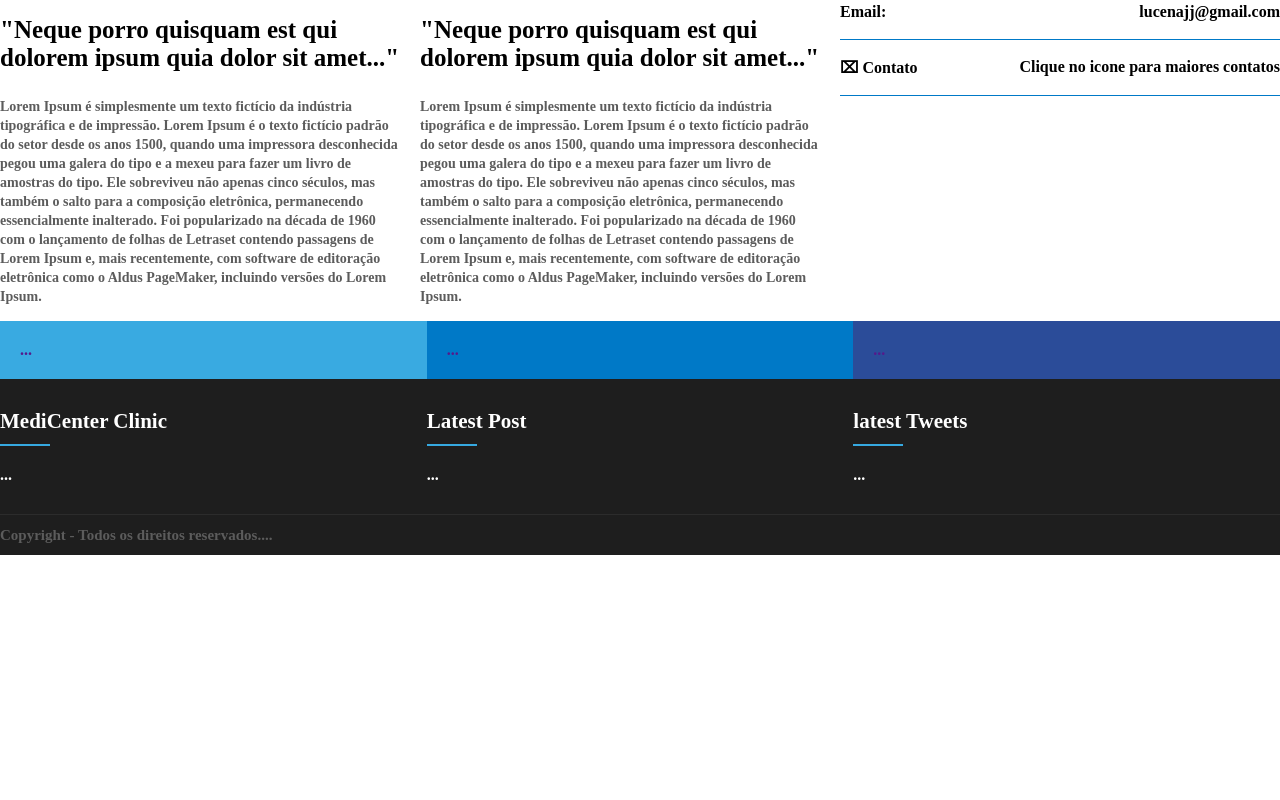
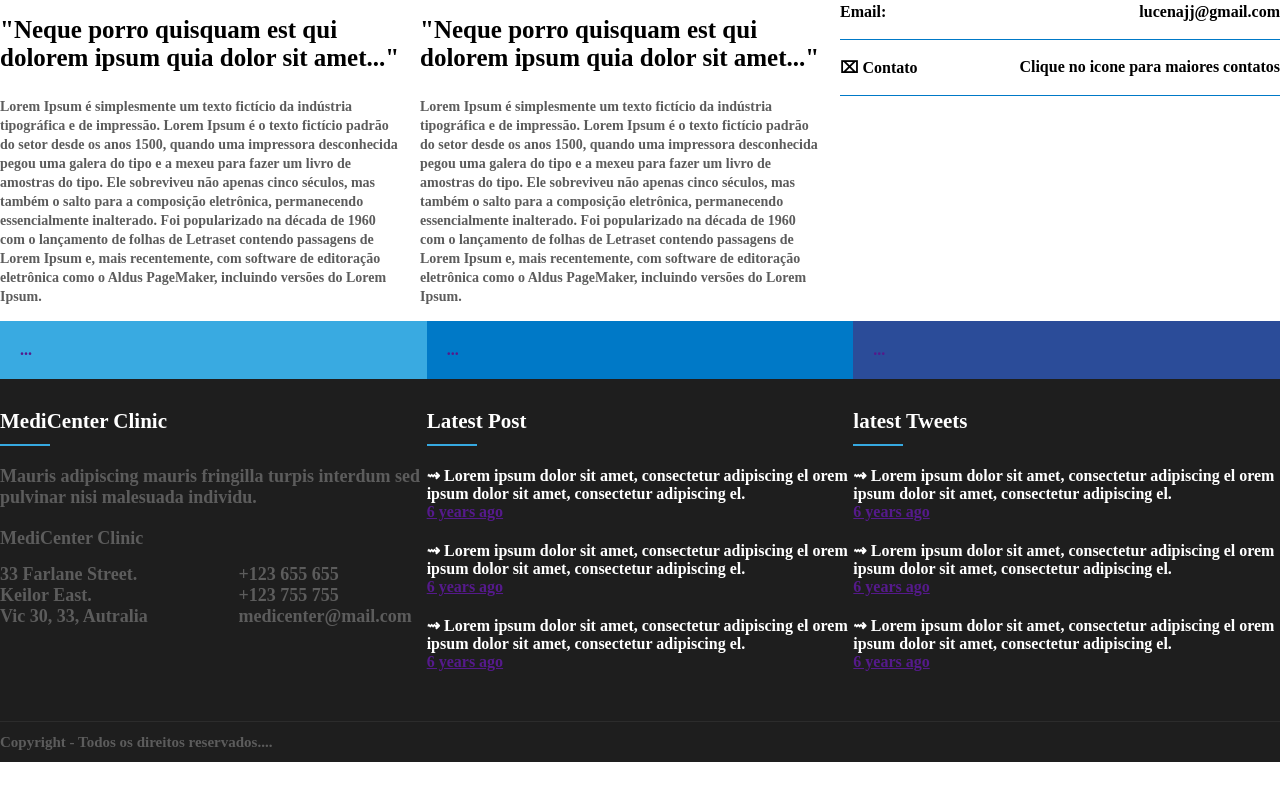
Before and after one commit to lucenajj/mediaCenterCursoBonieki, a plain HTML site: page index.html in a window 1280 px wide. Shown: the part 1842-2642 px from the top of the page. Drawn offline with Linux system fonts and the light colour scheme.

Commit message:
Site com Flexbox e HTML Semântico (parte 6)

```diff
--- a/assets/css/template.css
+++ b/assets/css/template.css
@@ -353,3 +353,24 @@ footer .widgetTitleText{
     font-size: 15px;
     margin-top: 30px;
 }
+.mediaCenterText{
+    color:#5c5c5c;
+    font-size:18px;
+}
+.mediaCenterTitleContato{
+    margin-top: 20px;
+    color:#5c5c5c;
+    font-size:18px;
+}
+.mediaCenterEndereço{
+    display:flex;
+    flex:1;
+    justify-content: space-between;
+    color:#5c5c5c;
+    font-size:18px;
+    margin-top: 15px;
+    margin-right:15px;
+}
+.medicaCenterPost{
+    margin-bottom: 20px;
+}
--- a/index.html
+++ b/index.html
@@ -265,9 +265,25 @@
                             <div class="widgetTitleBar"></div>
                         </div>
                         <div class="widgetBody">
-                            ...
+                            <div class="mediaCenterText">
+                                Mauris adipiscing mauris fringilla turpis interdum sed pulvinar nisi malesuada
+                                individu.
+                            </div>
+                            <div class="mediaCenterTitleContato">
+                                MediCenter Clinic
+                            </div>
+                            <div class="mediaCenterEndereço">
+                                33 Farlane Street.<br/>
+                                Keilor East.<br/>
+                                Vic 30, 33, Autralia
+                                <div>
+                                    +123 655 655<br />
+                                    +123 755 755<br />
+                                    medicenter@mail.com
+                                </div>
+                            </div>
                         </div>
-                     </div>
+                    </div>
                 </div>
                 <div class="footerAreaItem">
                     <div class="widget">
@@ -276,9 +292,31 @@
                             <div class="widgetTitleBar"></div>
                         </div>
                         <div class="widgetBody">
-                            ...
+                            <div class="medicaCenterPost">
+                                &#8669 Lorem ipsum dolor sit amet, consectetur adipiscing el
+                                orem ipsum dolor sit amet, consectetur adipiscing el.
+                                <div class="mediaCenterTime">
+                                    <a href="">6 years ago</a>
+
+                                </div>
+                            </div >
+                            <div class="medicaCenterPost">
+                                &#8669 Lorem ipsum dolor sit amet, consectetur adipiscing el
+                                orem ipsum dolor sit amet, consectetur adipiscing el.
+                                <div class="mediaCenterTime">
+                                        <a href="">6 years ago</a>
+                                </div>
+                            </div>
+                            <div class="medicaCenterPost">
+                                &#8669 Lorem ipsum dolor sit amet, consectetur adipiscing el
+                                orem ipsum dolor sit amet, consectetur adipiscing el.
+
+                                <div class="mediaCenterTime">
+                                        <a href="">6 years ago</a>
+                                </div>
+                            </div>
                         </div>
-                        </div>
+                    </div>
                 </div>
                 <div class="footerAreaItem">
                     <div class="widget">
@@ -287,7 +325,29 @@
                             <div class="widgetTitleBar"></div>
                         </div>
                         <div class="widgetBody">
-                            ...
+                                <div class="medicaCenterPost">
+                                        &#8669 Lorem ipsum dolor sit amet, consectetur adipiscing el
+                                        orem ipsum dolor sit amet, consectetur adipiscing el.
+                                        <div class="mediaCenterTime">
+                                            <a href="">6 years ago</a>
+
+                                        </div>
+                                    </div >
+                                    <div class="medicaCenterPost">
+                                        &#8669 Lorem ipsum dolor sit amet, consectetur adipiscing el
+                                        orem ipsum dolor sit amet, consectetur adipiscing el.
+                                        <div class="mediaCenterTime">
+                                                <a href="">6 years ago</a>
+                                        </div>
+                                    </div>
+                                    <div class="medicaCenterPost">
+                                        &#8669 Lorem ipsum dolor sit amet, consectetur adipiscing el
+                                        orem ipsum dolor sit amet, consectetur adipiscing el.
+
+                                        <div class="mediaCenterTime">
+                                                <a href="">6 years ago</a>
+                                        </div>
+                                    </div>
                         </div>
                         </div>
                 </div>
```
